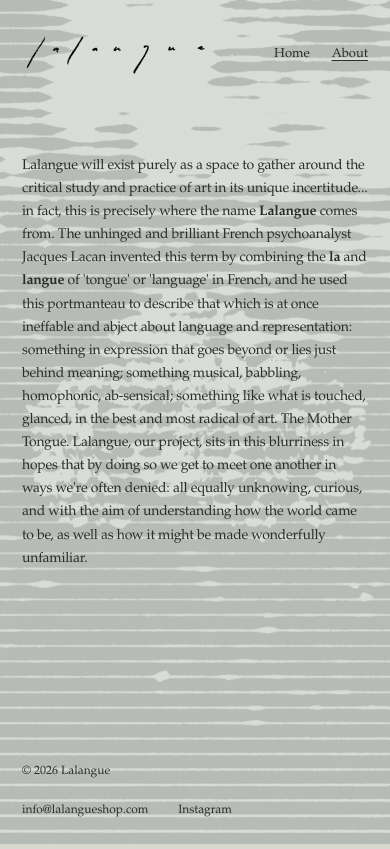
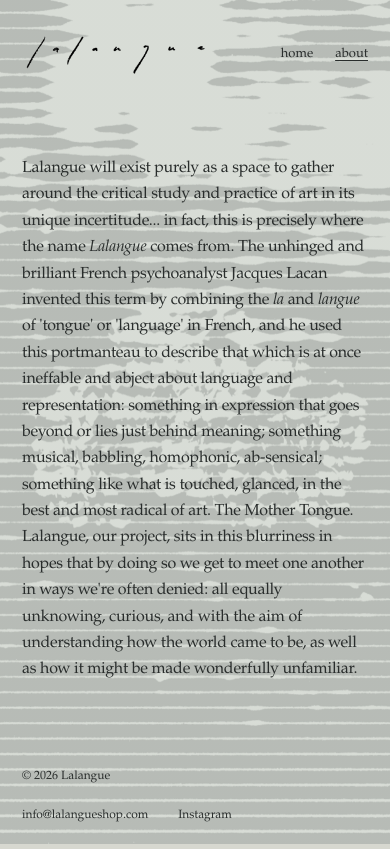
Before and after one commit to katherineweinschenk/lalangue, a website built with Vite: page about/index.html in a window 390 px wide. Built offline with nearby package versions, Linux system fonts and the light colour scheme.

Commit message:
Update typography and page-specific styling

```diff
--- a/about/index.html
+++ b/about/index.html
@@ -8,7 +8,7 @@
     <title>About — Lalangue</title>
     <link rel="stylesheet" href="/src/style.css" />
   </head>
-  <body>
+  <body class="about-page">
     <a class="skip-link" href="#main">Skip to content</a>
     <div class="page">
       <header class="site-header">
@@ -16,15 +16,15 @@
           <img src="/images/lalangue-logo.png" alt="Lalangue" />
         </a>
         <nav aria-label="Main navigation">
-          <a href="/">Home</a>
-          <a href="/about/" aria-current="page">About</a>
+          <a href="/">home</a>
+          <a href="/about/" aria-current="page">about</a>
         </nav>
       </header>
 
       <main id="main" class="about-main">
         <h1 class="sr-only">About Lalangue</h1>
         <div class="about-copy">
-          <p>Lalangue will exist purely as a space to gather around the critical study and practice of art in its unique incertitude... in fact, this is precisely where the name <strong>Lalangue</strong> comes from. The unhinged and brilliant French psychoanalyst Jacques Lacan invented this term by combining the <strong>la</strong> and <strong>langue</strong> of 'tongue' or 'language' in French, and he used this portmanteau to describe that which is at once ineffable and abject about language and representation: something in expression that goes beyond or lies just behind meaning; something musical, babbling, homophonic, ab-sensical; something like what is touched, glanced, in the best and most radical of art. The Mother Tongue. Lalangue, our project, sits in this blurriness in hopes that by doing so we get to meet one another in ways we're often denied: all equally unknowing, curious, and with the aim of understanding how the world came to be, as well as how it might be made wonderfully unfamiliar.</p>
+          <p>Lalangue will exist purely as a space to gather around the critical study and practice of art in its unique incertitude... in fact, this is precisely where the name <i>Lalangue</i> comes from. The unhinged and brilliant French psychoanalyst Jacques Lacan invented this term by combining the <i>la</i> and <i>langue</i> of 'tongue' or 'language' in French, and he used this portmanteau to describe that which is at once ineffable and abject about language and representation: something in expression that goes beyond or lies just behind meaning; something musical, babbling, homophonic, ab-sensical; something like what is touched, glanced, in the best and most radical of art. The Mother Tongue. Lalangue, our project, sits in this blurriness in hopes that by doing so we get to meet one another in ways we're often denied: all equally unknowing, curious, and with the aim of understanding how the world came to be, as well as how it might be made wonderfully unfamiliar.</p>
         </div>
       </main>
 
--- a/src/style.css
+++ b/src/style.css
@@ -5,7 +5,8 @@
   --charcoal: #292d2c;
   --rule: #292d2c40;
   --font: 'Adobe Garamond Pro', 'EB Garamond', Garamond, 'Times New Roman', serif;
-  font-family: var(--font);
+  --font-display: 'Big Moore', var(--font);
+  font-family: var(--font-display);
   color: var(--charcoal);
   background: var(--ash);
   font-synthesis: none;
@@ -40,14 +41,14 @@ nav a[aria-current='page'] { text-decoration: underline; }
 .home-intro h1 { font-size: 17px; line-height: 1.6; font-weight: 400; letter-spacing: 0.045em; }
 .study-line { margin-top: 4px; font-size: 17px; line-height: 1.6; letter-spacing: 0.045em; }
 .study-line em { font-weight: 400; }
-.opening { margin-top: 17px; font-size: 13px; line-height: 1.6; }
+.opening { margin-top: 17px; font-size: 14px; line-height: 1.6; }
 .site-footer { display: grid; grid-template-columns: 1fr auto; gap: 24px; padding: 30px 0 22px; font-size: 13px; line-height: 1.6; }
 .footer-links { display: flex; gap: 50px; grid-column: 2; grid-row: 1; }
 .footer-links a { text-decoration: none; }
 .footer-links a:hover { text-decoration: underline; }
 .copyright { grid-column: 1; grid-row: 1; font-size: 12px; }
 .about-main { flex: 1; padding: 80px 0 100px; }
-.about-copy { max-width: 760px; font-size: 14px; line-height: 1.65; letter-spacing: -0.015em; }
+.about-copy { max-width: 760px; font-size: 30px; line-height: 1.7; letter-spacing: -0.015em; }
 .about-copy strong { font-weight: 600; }
 @media (max-width: 600px) {
   .page { padding: 0 22px; }
@@ -61,5 +62,5 @@ nav a[aria-current='page'] { text-decoration: underline; }
   .footer-links { flex-wrap: wrap; gap: 15px 30px; grid-column: 1; grid-row: 2; }
   .copyright { max-width: 290px; }
   .about-main { padding: 45px 0 60px; }
-  .about-copy { font-size: 14px; line-height: 1.65; }
+  .about-copy { font-size: 16px; line-height: 1.65; }
 }
```
Also changed, not shown: index.html (+4 -4 lines), README.md, main-sunflower.svg (added).
